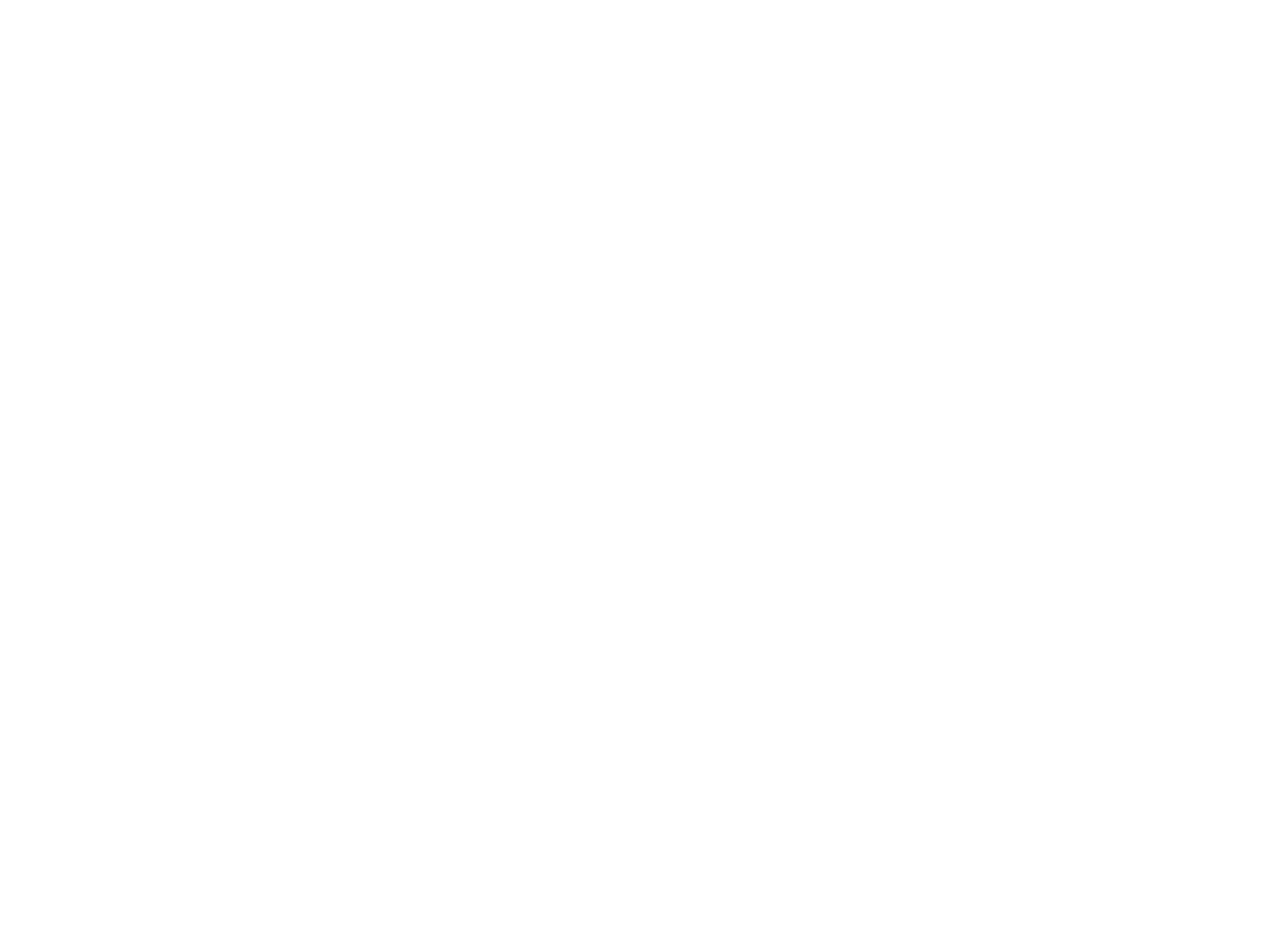
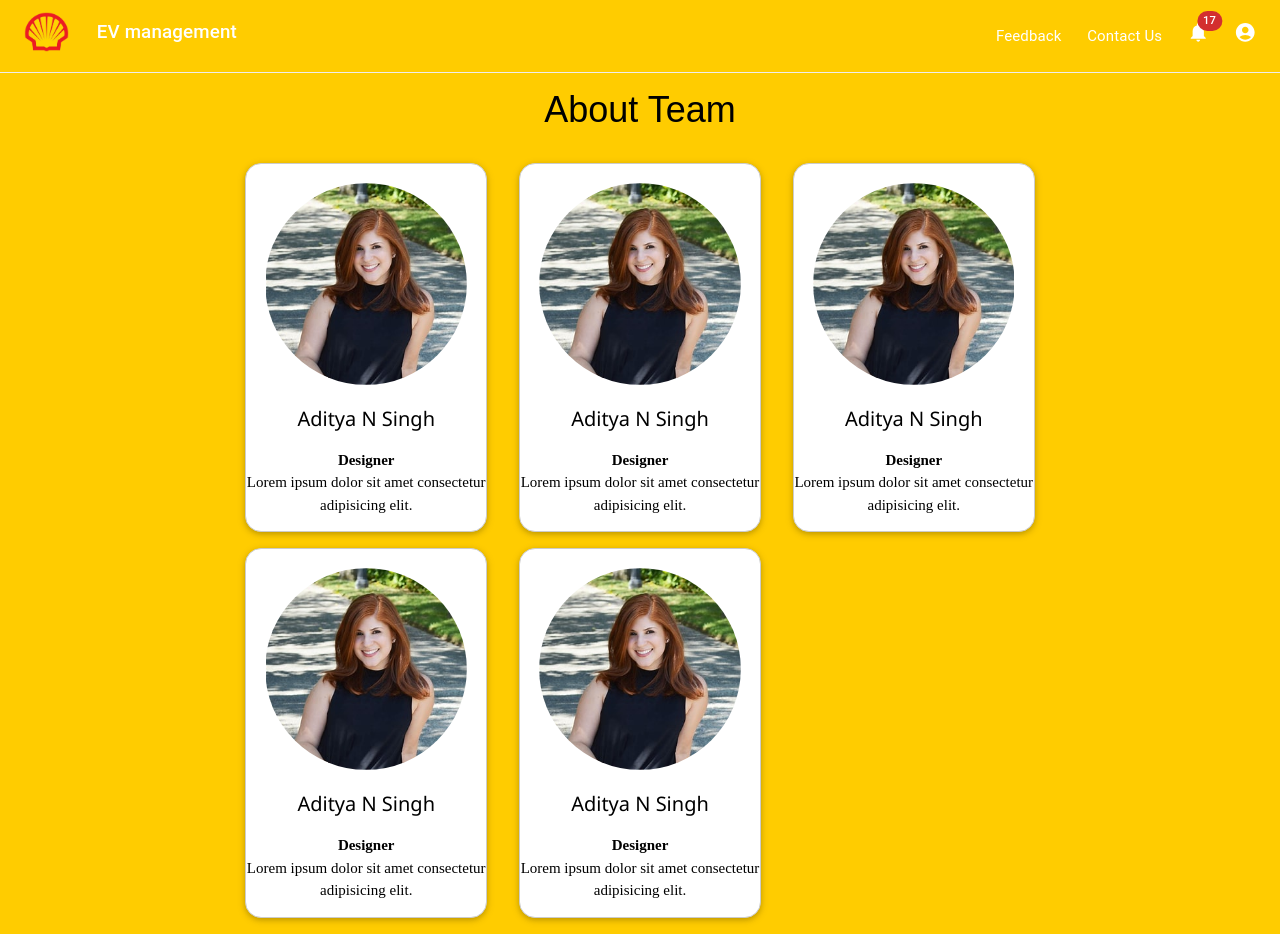
Before and after one commit to Shell-TeamChai/Client, a React (Create React App) app: page /contact-us in a window 1280 px wide. Before the commit this address had no page. Before the commit the page ends 800 px from the top, so only its background shows below. Built offline with nearby package versions, Linux system fonts and the light colour scheme; what google-maps-react would draw is missing.

Commit message:
contact page and minor adjustments

```diff
--- a/public/index.html
+++ b/public/index.html
@@ -9,6 +9,7 @@
       name="description"
       content="Web site created using create-react-app"
     />
+    <link rel="stylesheet" href="https://www.w3schools.com/w3css/4/w3.css">
     <link rel="apple-touch-icon" href="%PUBLIC_URL%/logo192.png" />
     <!--
       manifest.json provides metadata used when your web app is installed on a
--- a/src/App.js
+++ b/src/App.js
@@ -2,6 +2,7 @@
 import Landing from './pages/Landing';
 import Feedback from './pages/Feedback';
 import { BrowserRouter, Routes, Route } from "react-router-dom";
+import ContactUs from './pages/ContactUs';
 
 const App = () => {
   return(
@@ -10,7 +11,8 @@
       <Routes>
         <Route path="/" element={<Landing />} />
           {/* <Route index element={<Home />} /> */}
-          <Route path="feedback" element={<Feedback />} />
+          <Route path="/feedback" element={<Feedback />} />
+          <Route path="/contact-us" element={<ContactUs />} />
       </Routes>
     </BrowserRouter>
     </div>
--- a/src/components/nav/Navbar.jsx
+++ b/src/components/nav/Navbar.jsx
@@ -220,7 +220,7 @@
               </Badge>
             </IconButton> */}
             <Link to='/feedback' style={{textDecoration: 'none'}}><Typography style={{marginTop: '2vh', color: '#fff'}}>Feedback</Typography></Link>
-            <Typography style={{marginTop: '2vh', marginLeft: '2vw'}}>Contact Us</Typography>
+            <Link to='/contact-us' style={{textDecoration: 'none'}}><Typography style={{marginTop: '2vh', marginLeft: '2vw'}}>Contact Us</Typography></Link>
             <IconButton
               size="large"
               aria-label="show 17 new notifications"
--- /dev/null
+++ b/src/pages/ContactUs.jsx
@@ -0,0 +1,62 @@
+import React from 'react'
+import Navbar from '../components/nav/Navbar'
+
+const ContactUs = () => {
+    return (
+        <>
+            <Navbar />
+            <hr style={{ backgroundColor: 'white', margin: 0, color: 'black' }} />
+            <div style={{ backgroundColor: '#ffcc00', fontFamily: 'sitka-text' }}>
+                <div className='w3-row' style={{ display: 'flex', justifyContent: 'center' }}>
+                    <h1 style={{fontFamily:'fantasy'}}>About Team</h1>
+                </div>
+                <div style={{ display: 'flex', justifyContent: 'center' }}>
+                    <div className='w3-col l8 w3-padding'>
+                        <div className="w3-col l4 s4 w3-padding" >
+                            <div class="w3-card w3-center w3-hover w3-row w3-round-xlarge w3-border" style={{ backgroundColor: 'white' }}>
+                                <img className='w3-col w3-circle' src={"./th.jpg"} alt="" style={{ padding: '8%' }} />
+                                <h4>Aditya N Singh</h4>
+                                <p> <b> Designer</b> <br />
+                                    Lorem ipsum dolor sit amet consectetur adipisicing elit. </p>
+                            </div>
+                        </div>
+                        <div className="w3-col l4 s4 w3-padding" >
+                            <div class="w3-card w3-center w3-hover w3-row w3-round-xlarge w3-border" style={{ backgroundColor: 'white' }}>
+                                <img className='w3-col w3-circle' src={"./th.jpg"} alt="" style={{ padding: '8%' }} />
+                                <h4>Aditya N Singh</h4>
+                                <p> <b> Designer</b> <br />
+                                    Lorem ipsum dolor sit amet consectetur adipisicing elit. </p>
+                            </div>
+                        </div>
+                        <div className="w3-col l4 s4 w3-padding" >
+                            <div class="w3-card w3-center w3-hover w3-row w3-round-xlarge w3-border" style={{ backgroundColor: 'white' }}>
+                                <img className='w3-col w3-circle' src={"./th.jpg"} alt="" style={{ padding: '8%' }} />
+                                <h4>Aditya N Singh</h4>
+                                <p> <b> Designer</b> <br />
+                                    Lorem ipsum dolor sit amet consectetur adipisicing elit. </p>
+                            </div>
+                        </div>
+                        <div className="w3-col l4 s4 w3-padding" >
+                            <div class="w3-card w3-center w3-hover w3-row w3-round-xlarge w3-border" style={{ backgroundColor: 'white' }}>
+                                <img className='w3-col w3-circle' src={"./th.jpg"} alt="" style={{ padding: '8%' }} />
+                                <h4>Aditya N Singh</h4>
+                                <p> <b> Designer</b> <br />
+                                    Lorem ipsum dolor sit amet consectetur adipisicing elit. </p>
+                            </div>
+                        </div>
+                        <div className="w3-col l4 s4 w3-padding" >
+                            <div class="w3-card w3-center w3-hover w3-row w3-round-xlarge w3-border" style={{ backgroundColor: 'white' }}>
+                                <img className='w3-col w3-circle' src={"./th.jpg"} alt="" style={{ padding: '8%' }} />
+                                <h4>Aditya N Singh</h4>
+                                <p> <b> Designer</b> <br />
+                                    Lorem ipsum dolor sit amet consectetur adipisicing elit. </p>
+                            </div>
+                        </div>
+
+                    </div>
+                </div>
+            </div>
+        </>
+    )
+}
+export default ContactUs;
```
Also changed, not shown: public/th.jpg (added).
